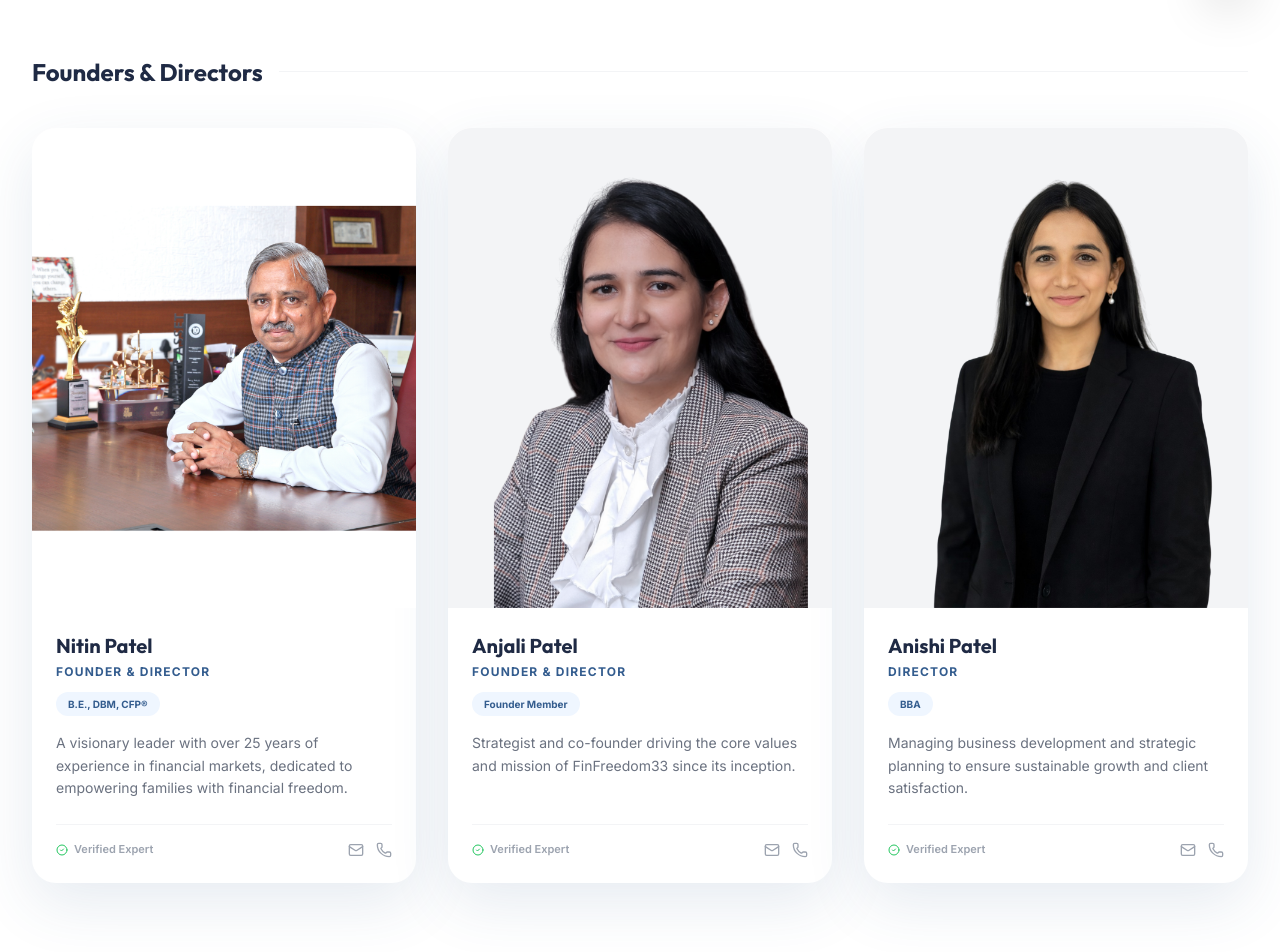
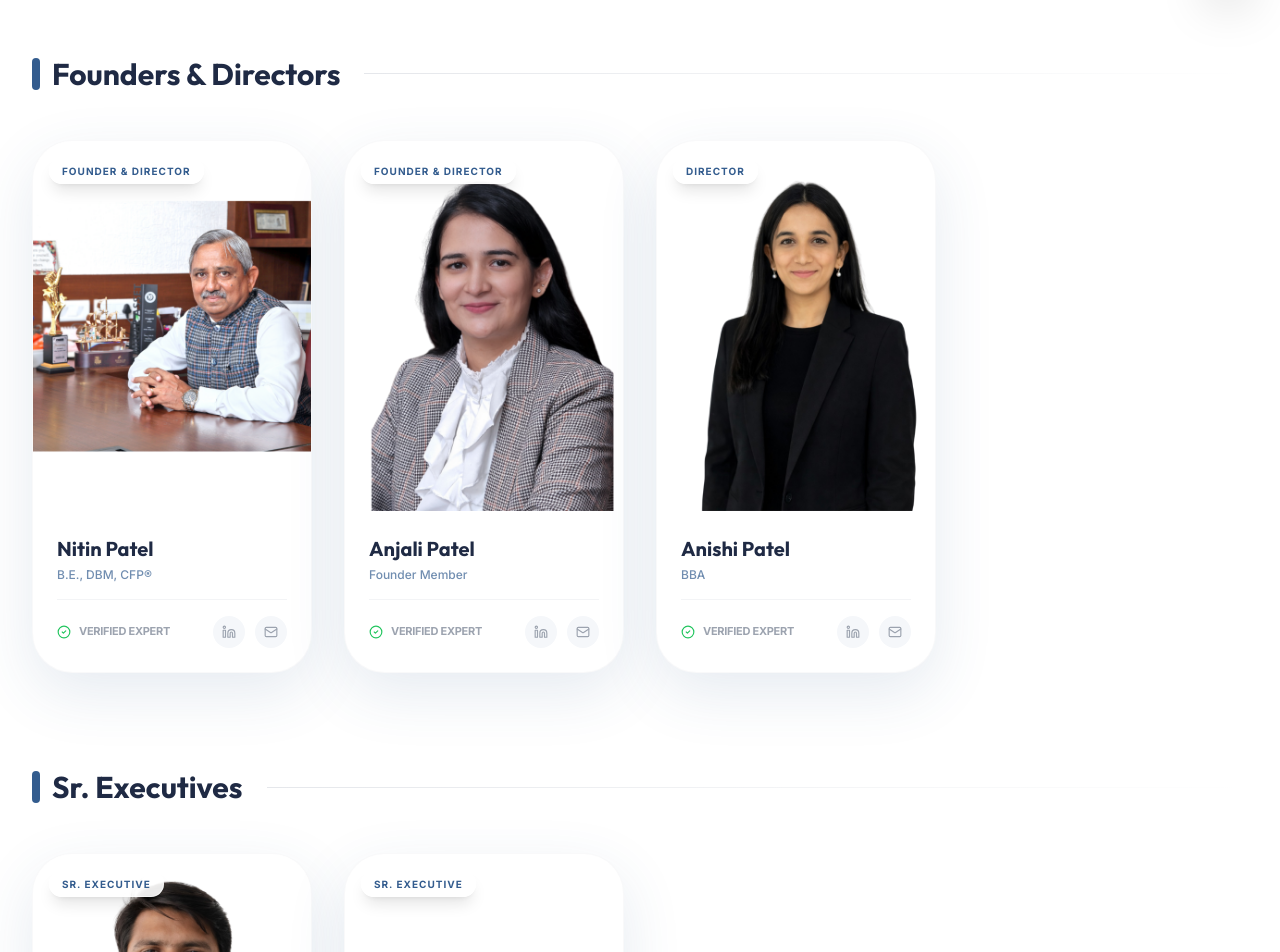
Before and after one commit to JDPATEL-1410/finfreedom, a React (Vite) app: page /about/team in a window 1280 px wide. Shown: the part 780-1732 px from the top of the page. Built offline with nearby package versions, Linux system fonts and the light colour scheme.

Commit message:
Enhance team visibility: redesigned team page, added team highlight to home, updated footer links, and fixed JSX errors

```diff
--- a/src/pages/Home.tsx
+++ b/src/pages/Home.tsx
@@ -6,6 +6,13 @@ import { useEffect, useRef, useState } from 'react';
 import { blogService } from '../services/blogService';
 import type { BlogItem } from '../services/blogService';
 import YouTubeSection from '../components/home/YouTubeSection';
+import { Linkedin, Mail } from 'lucide-react';
+
+// Team Images
+import nitinPatel from '../assets/team/nitin patel.png';
+import anjaliPatel from '../assets/team/anjali patel.png';
+import anishiPatel from '../assets/team/anishi patel.png';
+import adityaBhavsar from '../assets/team/aditya bhavshar.png';
 
 
 const HERO_SLIDES = [
@@ -390,7 +397,6 @@ export default function Home() {
                                 </Link>
                             </div>
                         </motion.div>
-
                         <motion.div
                             initial={{ opacity: 0, x: 30 }}
                             whileInView={{ opacity: 1, x: 0 }}
@@ -416,6 +422,62 @@ export default function Home() {
                                 </div>
                             </div>
                         </motion.div>
+                    </div>
+                </div>
+            </section>
+
+            {/* Team Highlight */}
+            <section className="section bg-surface overflow-hidden">
+                <div className="container-custom">
+                    <div className="flex flex-col md:flex-row items-end justify-between mb-12 gap-6">
+                        <div className="max-w-2xl">
+                            <p className="section-label">Our Experts</p>
+                            <h2 className="text-navy mb-4">The Minds Behind Your Wealth</h2>
+                            <div className="divider mb-4" />
+                            <p className="text-gray-500">
+                                Meet our dedicated team of professionals committed to shielding and growing your hard-earned money. From seasoned advisors to operation experts, we are here for you.
+                            </p>
+                        </div>
+                        <Link to="/about/team" className="btn-outline btn-sm group shrink-0">
+                            Meet the Full Team
+                            <ArrowRight size={14} className="group-hover:translate-x-1 transition-transform" />
+                        </Link>
+                    </div>
+
+                    <div className="grid grid-cols-1 sm:grid-cols-2 lg:grid-cols-4 gap-6">
+                        {[
+                            { name: 'Nitin Patel', role: 'Founder & Director', img: nitinPatel, linkedin: '#' },
+                            { name: 'Anjali Patel', role: 'Founder & Director', img: anjaliPatel, linkedin: '#' },
+                            { name: 'Anishi Patel', role: 'Director', img: anishiPatel, linkedin: '#' },
+                            { name: 'Aditya Bhavsar', role: 'Sr. Executive', img: adityaBhavsar, linkedin: '#' },
+                        ].map((member, i) => (
+                            <motion.div
+                                key={member.name}
+                                initial={{ opacity: 0, y: 20 }}
+                                whileInView={{ opacity: 1, y: 0 }}
+                                transition={{ duration: 0.5, delay: i * 0.1 }}
+                                viewport={{ once: true }}
+                                className="group"
+                            >
+                                <div className="card overflow-hidden border-0 shadow-premium group-hover:shadow-2xl transition-all duration-500 rounded-3xl bg-white p-2">
+                                    <div className="aspect-[4/5] overflow-hidden rounded-2xl mb-4">
+                                        <img src={member.img} alt={member.name} className="w-full h-full object-cover transition-all duration-700 group-hover:scale-110" />
+                                    </div>
+                                    <div className="px-4 pb-4">
+                                        <h4 className="text-navy font-bold text-base mb-1">{member.name}</h4>
+                                        <p className="text-primary text-[10px] uppercase tracking-wider font-bold mb-4">{member.role}</p>
+                                        <div className="flex gap-2">
+                                            <a href={member.linkedin} className="w-8 h-8 rounded-full bg-surface flex items-center justify-center text-gray-400 hover:bg-[#0077b5] hover:text-white transition-all">
+                                                <Linkedin size={14} />
+                                            </a>
+                                            <a href="mailto:contact@finfreedom33.com" className="w-8 h-8 rounded-full bg-surface flex items-center justify-center text-gray-400 hover:bg-primary hover:text-white transition-all">
+                                                <Mail size={14} />
+                                            </a>
+                                        </div>
+                                    </div>
+                                </div>
+                            </motion.div>
+                        ))}
                     </div>
                 </div>
             </section>
--- a/src/pages/about/Team.tsx
+++ b/src/pages/about/Team.tsx
@@ -1,6 +1,6 @@
 import { Helmet } from 'react-helmet-async';
 import { motion } from 'framer-motion';
-import { Award, Mail, Phone, CheckCircle2 } from 'lucide-react';
+import { Mail, CheckCircle2, Linkedin } from 'lucide-react';
 import PageHeader from '../../components/layout/PageHeader';
 
 // Import images
@@ -16,8 +16,23 @@ import bhavikDave from '../../assets/team/bhavik dave.png';
 import niravVora from '../../assets/team/nirav vora.png';
 import binalVaghela from '../../assets/team/binal vaghela.png';
 import anilModi from '../../assets/team/anil modi.png';
+import vimalHirwani from '../../assets/team/vimal hirwani.png';
 
-const TEAM_CATEGORIES = [
+interface TeamMember {
+    name: string;
+    role: string;
+    image: string;
+    qualifications?: string;
+    bio?: string;
+    linkedin?: string;
+}
+
+interface TeamCategory {
+    title: string;
+    members: TeamMember[];
+}
+
+const TEAM_CATEGORIES: TeamCategory[] = [
     {
         title: 'Founders & Directors',
         members: [
@@ -26,21 +41,24 @@ const TEAM_CATEGORIES = [
                 role: 'Founder & Director',
                 image: nitinPatel,
                 qualifications: 'B.E., DBM, CFP®',
-                bio: 'A visionary leader with over 25 years of experience in financial markets, dedicated to empowering families with financial freedom.'
+                bio: 'A visionary leader with over 25 years of experience in financial markets, dedicated to empowering families with financial freedom.',
+                linkedin: '#'
             },
             {
                 name: 'Anjali Patel',
                 role: 'Founder & Director',
                 image: anjaliPatel,
                 qualifications: 'Founder Member',
-                bio: 'Strategist and co-founder driving the core values and mission of FinFreedom33 since its inception.'
+                bio: 'Strategist and co-founder driving the core values and mission of FinFreedom33 LLP since its inception.',
+                linkedin: '#'
             },
             {
                 name: 'Anishi Patel',
                 role: 'Director',
                 image: anishiPatel,
                 qualifications: 'BBA',
-                bio: 'Managing business development and strategic planning to ensure sustainable growth and client satisfaction.'
+                bio: 'Managing business development and strategic planning to ensure sustainable growth and client satisfaction.',
+                linkedin: '#'
             },
         ]
     },
@@ -69,6 +87,7 @@ const TEAM_CATEGORIES = [
             { name: 'Priyanka Makwana', role: 'Relationship Manager', image: priyankaMakwana },
             { name: 'Ravi Vanecha', role: 'Relationship Manager', image: raviVanecha },
             { name: 'Ravi Solanki', role: 'Relationship Manager', image: raviSolanki },
+            { name: 'Vimal Hirwani', role: 'Relationship Manager', image: vimalHirwani },
             { name: 'Vipul Solanki', role: 'Relationship Manager', image: 'https://images.unsplash.com/photo-1599566150163-29194dcaad36?w=600&q=80' },
             { name: 'Drishti Ahuja', role: 'Relationship Manager', image: 'https://images.unsplash.com/photo-1494790108377-be9c29b29330?w=600&q=80' },
             { name: 'Bhavik Dave', role: 'Relationship Manager', image: bhavikDave },
@@ -112,60 +131,74 @@ export default function Team() {
                     </div>
 
                     {TEAM_CATEGORIES.map((category, catIdx) => (
-                        <div key={category.title} className="mb-20 last:mb-0">
-                            <div className="flex items-center gap-4 mb-10">
-                                <h3 className="text-2xl font-display font-bold text-navy whitespace-nowrap">{category.title}</h3>
-                                <div className="h-px bg-gray-100 w-full" />
+                        <div key={category.title} className="mb-24 last:mb-0">
+                            <div className="flex items-center gap-6 mb-12">
+                                <h3 className="text-3xl font-display font-bold text-navy flex items-center gap-3">
+                                    <span className="w-2 h-8 bg-primary rounded-full" />
+                                    {category.title}
+                                </h3>
+                                <div className="h-px bg-gradient-to-r from-gray-200 to-transparent flex-1" />
                             </div>
 
-                            <div className="grid grid-cols-1 md:grid-cols-2 lg:grid-cols-3 gap-8">
+                            <div className="grid grid-cols-1 sm:grid-cols-2 lg:grid-cols-3 xl:grid-cols-4 gap-8">
                                 {category.members.map((member, i) => (
                                     <motion.div
                                         key={member.name}
-                                        initial={{ opacity: 0, y: 20 }}
+                                        initial={{ opacity: 0, y: 30 }}
                                         whileInView={{ opacity: 1, y: 0 }}
-                                        transition={{ duration: 0.5, delay: i * 0.1 }}
+                                        transition={{ duration: 0.6, delay: i * 0.05 }}
                                         viewport={{ once: true }}
                                         className="group"
                                     >
-                                        <div className="card h-full flex flex-col overflow-hidden border-0 shadow-premium hover:shadow-2xl transition-all duration-500 rounded-3xl">
-                                            <div className="relative aspect-[4/5] overflow-hidden bg-gray-100">
+                                        <div className="relative h-full flex flex-col bg-white rounded-[2.5rem] shadow-premium hover:shadow-2xl transition-all duration-500 overflow-hidden border border-gray-100/50">
+                                            {/* Image Area */}
+                                            <div className="relative aspect-[3/4] overflow-hidden">
                                                 <img
                                                     src={member.image}
                                                     alt={member.name}
-                                                    className="w-full h-full object-cover transition-all duration-700 group-hover:scale-105"
+                                                    className="w-full h-full object-cover transition-all duration-1000 group-hover:scale-110"
                                                 />
-                                                <div className="absolute inset-0 bg-gradient-to-t from-navy/60 via-transparent to-transparent opacity-0 group-hover:opacity-100 transition-opacity duration-500" />
+                                                {/* Overlay Gradient */}
+                                                <div className="absolute inset-0 bg-gradient-to-t from-navy/90 via-navy/20 to-transparent opacity-0 group-hover:opacity-100 transition-all duration-500 flex flex-col justify-end p-6">
+                                                    {'bio' in member && member.bio && (
+                                                        <p className="text-white text-xs leading-relaxed line-clamp-4 translate-y-4 group-hover:translate-y-0 transition-transform duration-500">
+                                                            {member.bio}
+                                                        </p>
+                                                    )}
+                                                </div>
+
+                                                {/* Role Badge on Image */}
+                                                <div className="absolute top-4 left-4">
+                                                    <span className="bg-white/90 backdrop-blur-md text-primary text-[10px] font-bold px-3 py-1.5 rounded-full shadow-lg border border-white/50 uppercase tracking-widest">
+                                                        {member.role}
+                                                    </span>
+                                                </div>
                                             </div>
 
+                                            {/* Content Area */}
                                             <div className="p-6 flex flex-col flex-1">
                                                 <div className="mb-4">
-                                                    <h4 className="text-navy font-display font-bold text-xl mb-1">{member.name}</h4>
-                                                    <p className="text-primary font-bold text-xs tracking-widest uppercase">{member.role}</p>
+                                                    <h4 className="text-navy font-display font-bold text-xl mb-1 group-hover:text-primary transition-colors">{member.name}</h4>
                                                     {'qualifications' in member && member.qualifications && (
-                                                        <p className="text-[10px] bg-blue-50 text-primary font-bold px-3 py-1 rounded-full inline-block mt-3">
+                                                        <p className="text-primary/70 text-xs font-medium">
                                                             {member.qualifications}
                                                         </p>
                                                     )}
                                                 </div>
 
-                                                {'bio' in member && member.bio && (
-                                                    <p className="text-gray-500 text-sm leading-relaxed mb-6">
-                                                        {member.bio}
-                                                    </p>
-                                                )}
-
                                                 <div className="mt-auto pt-4 border-t border-gray-100 flex items-center justify-between">
-                                                    <div className="flex items-center gap-1.5 text-[11px] font-semibold text-gray-400">
-                                                        <CheckCircle2 size={12} className="text-green-500" />
-                                                        Verified Expert
+                                                    <div className="flex items-center gap-2">
+                                                        <CheckCircle2 size={14} className="text-green-500" />
+                                                        <span className="text-[11px] font-bold text-gray-400 uppercase tracking-tight">Verified Expert</span>
                                                     </div>
-                                                    <div className="flex gap-3">
-                                                        <a href="mailto:contact@finfreedom33.com" className="text-gray-400 hover:text-primary transition-colors">
-                                                            <Mail size={16} />
-                                                        </a>
-                                                        <a href="tel:+919825000000" className="text-gray-400 hover:text-primary transition-colors">
-                                                            <Phone size={16} />
+                                                    <div className="flex gap-2.5">
+                                                        {member.linkedin && (
+                                                            <a href={member.linkedin} target="_blank" rel="noopener noreferrer" className="w-8 h-8 rounded-full bg-surface flex items-center justify-center text-gray-400 hover:bg-[#0077b5] hover:text-white transition-all duration-300">
+                                                                <Linkedin size={14} />
+                                                            </a>
+                                                        )}
+                                                        <a href="mailto:contact@finfreedom33.com" className="w-8 h-8 rounded-full bg-surface flex items-center justify-center text-gray-400 hover:bg-primary hover:text-white transition-all duration-300">
+                                                            <Mail size={14} />
                                                         </a>
                                                     </div>
                                                 </div>
```
Also changed, not shown: src/components/layout/Footer.tsx (+26 -4 lines).
